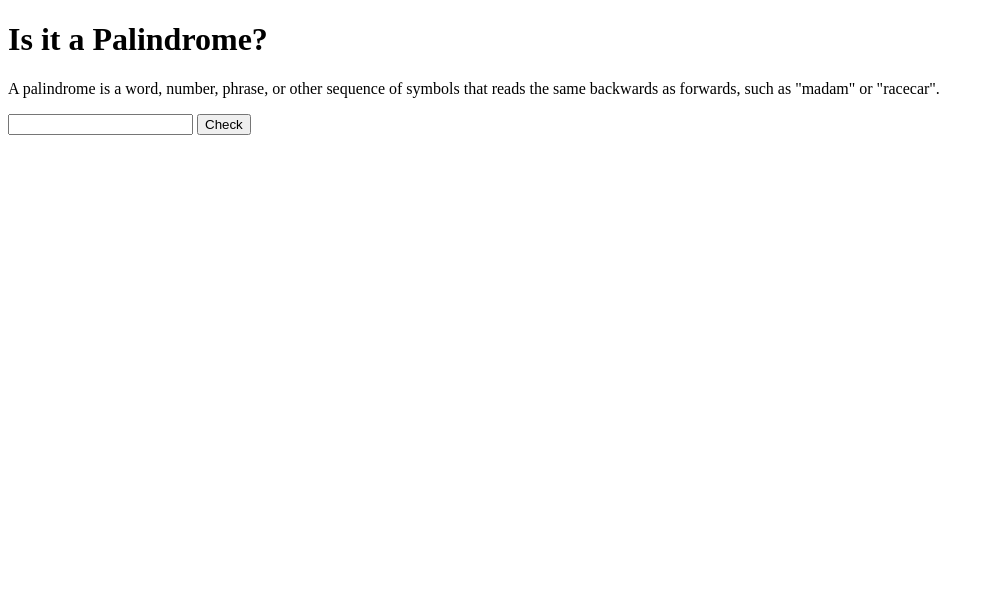
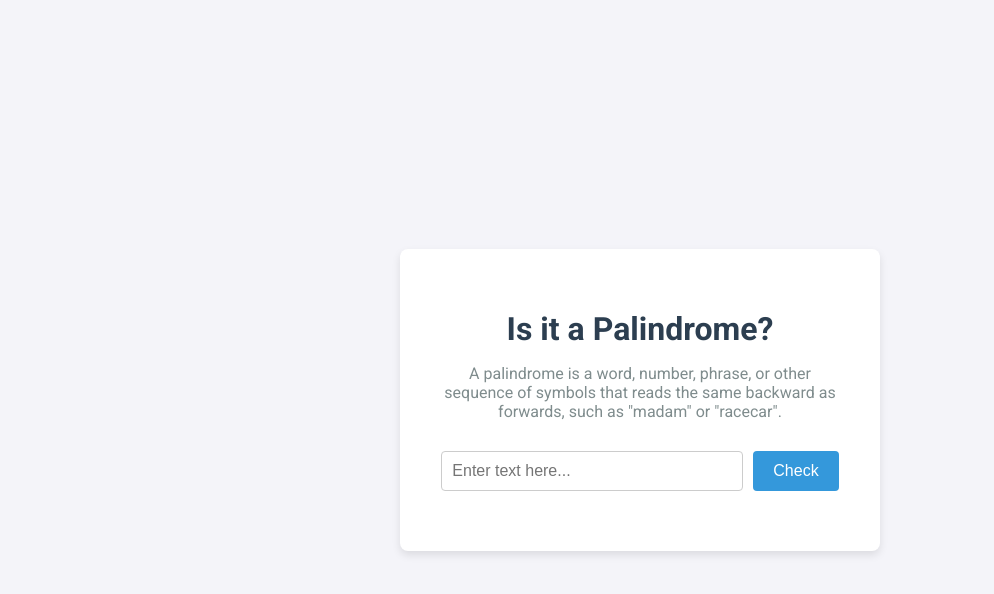
Before and after one commit to thesunlace/fcc-palindrome-checker, a plain HTML site: page index.html in a window 1280 px wide. Shown: the whole page, without its empty margins (0-994 px from the left). Drawn offline with Linux system fonts and the light colour scheme.

Commit message:
Added some much needed CSS to make it visually more appealing.

```diff
--- a/index.html
+++ b/index.html
@@ -2,20 +2,22 @@
 <html lang="en">
 <head>
     <meta charset="UTF-8">
+    <meta name="viewport" content="width=device-width, initial-scale=1.0">
     <title>Palindrome Checker</title>
     <link rel="stylesheet" href="style.css">
+    <link href="https://fonts.googleapis.com/css2?family=Roboto:wght@400;500;700&display=swap" rel="stylesheet">
 </head>
 <body>
+    <div class="container">
         <div id="header">
             <h1>Is it a Palindrome?</h1>
-            <p>A palindrome is a word, number, phrase, or other sequence of symbols that reads the same backwards as forwards, such as "madam" or "racecar".</p>
+            <p>A palindrome is a word, number, phrase, or other sequence of symbols that reads the same backward as forwards, such as "madam" or "racecar".</p>
         </div>
-        <div>
-            <input id="text-input">
+        <div class="input-container">
+            <input id="text-input" type="text" placeholder="Enter text here...">
             <button id="check-btn">Check</button>
         </div>
-        <div id="result">
-
+        <div id="result" class="result"></div>
     </div>
     <script src="script.js"></script>
 </body>
--- a/style.css
+++ b/style.css
@@ -0,0 +1,69 @@
+body {
+    font-family: 'Roboto', sans-serif;
+    background-color: #f4f4f9;
+    color: #333;
+    margin: 0;
+    padding: 0;
+    display: flex;
+    justify-content: center;
+    align-items: center;
+    height: 100vh;
+}
+
+.container {
+    background-color: #fff;
+    border-radius: 8px;
+    box-shadow: 0 4px 8px rgba(0, 0, 0, 0.1);
+    padding: 40px;
+    max-width: 400px;
+    text-align: center;
+}
+
+h1 {
+    font-weight: 700;
+    font-size: 2em;
+    margin-bottom: 10px;
+    color: #2c3e50;
+}
+
+p {
+    font-weight: 400;
+    color: #7f8c8d;
+    margin-bottom: 30px;
+}
+
+.input-container {
+    display: flex;
+    justify-content: center;
+    margin-bottom: 20px;
+}
+
+#text-input {
+    border: 1px solid #ccc;
+    border-radius: 4px;
+    padding: 10px;
+    width: 70%;
+    margin-right: 10px;
+    font-size: 1em;
+}
+
+#check-btn {
+    background-color: #3498db;
+    color: #fff;
+    border: none;
+    border-radius: 4px;
+    padding: 10px 20px;
+    font-size: 1em;
+    cursor: pointer;
+    transition: background-color 0.3s ease;
+}
+
+#check-btn:hover {
+    background-color: #2980b9;
+}
+
+.result {
+    font-weight: 500;
+    font-size: 1.2em;
+    color: #34495e;
+}
```
Lines whose indentation alone changed are shown as unchanged.
